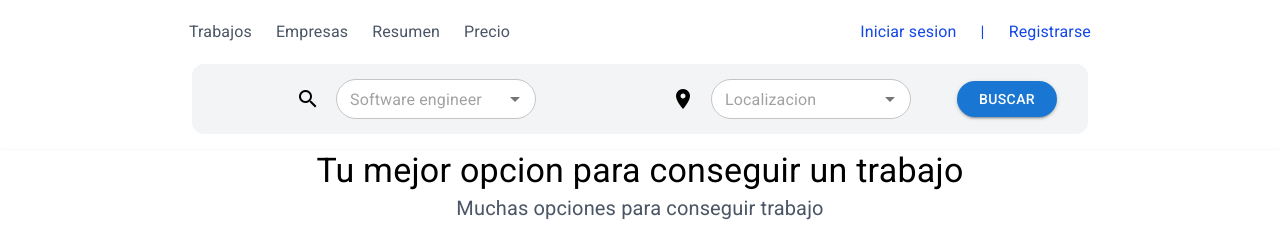
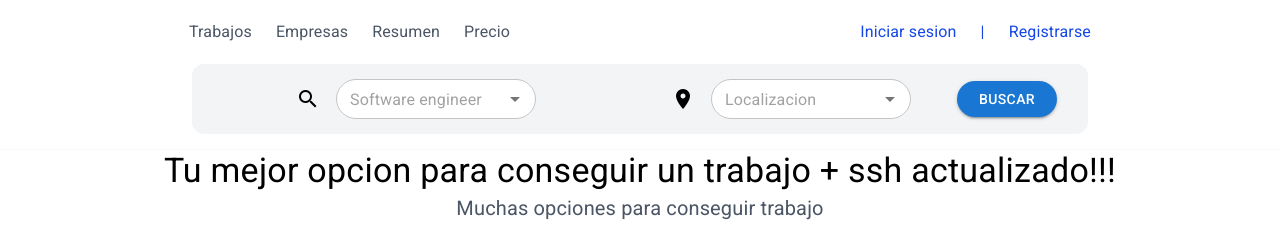
Before and after one commit to AwesomeAngels/ConectaCuliacanFrontEnd, a React (Vite) app: page / in a window 1280 px wide. Shown: the top 240 px of the page. Built offline with nearby package versions, Linux system fonts and the light colour scheme; no server answers; what @toolpad/core would draw is missing.

Commit message:
check if test change in server

```diff
--- a/src/views/Dashboard/MainPublicView.tsx
+++ b/src/views/Dashboard/MainPublicView.tsx
@@ -17,7 +17,7 @@ function DashBoardLayoutView(){
             <Box sx={{ boxShadow: 1 }}>
                 <Container>
                     <Box>
-                        <Typography fontWeight={'normal'} textAlign='center' variant="h4">Tu mejor opcion para conseguir un trabajo</Typography>
+                        <Typography fontWeight={'normal'} textAlign='center' variant="h4">Tu mejor opcion para conseguir un trabajo + ssh actualizado!!!</Typography>
                         <Typography fontWeight={'normal'} className="text-gray-600" textAlign='center' variant="h6">Muchas opciones para conseguir trabajo</Typography>
                     </Box>
                     <Box display={`flex`} className={md ? "flex-row" : "flex-col"}>
```
